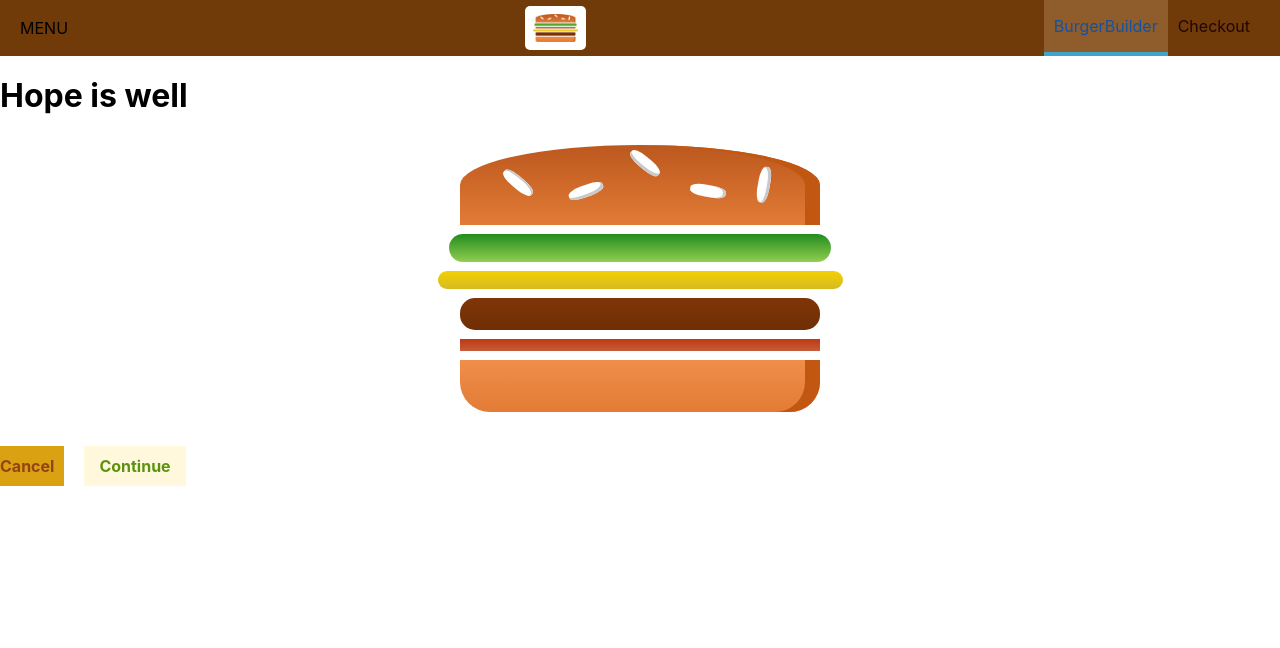
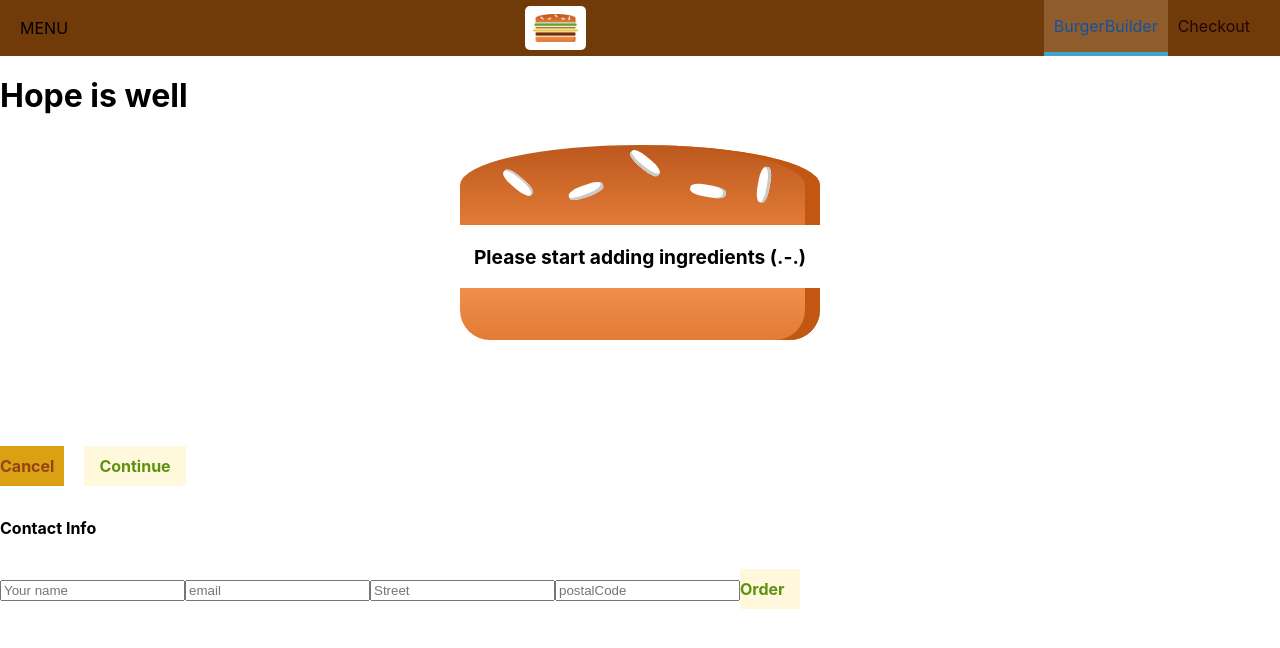
Before and after one commit to gaiyadev/Burger-app, a React (Create React App) app: page /checkout in a window 1280 px wide. Both pictures are taken after a click on the button "Continue". Shown: the top 648 px of the page. Built offline with nearby package versions, Linux system fonts and the light colour scheme.

Commit message:
contact info added

```diff
--- a/src/containers/BurgerBuilder/BurgerBuilder.js
+++ b/src/containers/BurgerBuilder/BurgerBuilder.js
@@ -102,35 +102,18 @@ class BurgerBuilder extends Component {
 
     //..Function to checkout
     purchaseContinueHandler = () => {
-        // this.setState({ loading: true });
+        const queryParams = [];
+        for (let i in this.state.ingredients) {
+            queryParams.push(encodeURIComponent(i) + '=' +
+                encodeURIComponent(this.state.ingredients[i]));
 
-        // const orderData = {
-        //     ingredients: this.state.ingredients,
-        //     price: this.state.totalPrice,
-        //     customer: {
-        //         name: 'Obed M.',
-        //         address: {
-        //             street: 'kd str5',
-        //             zipCode: '4687',
-        //             country: 'Nigeria'
-        //         },
-        //         email: 'test@me.com'
-        //     },
-        //     deliveryMethod: 'fast'
-        // };
-
-        // axios.post('/orders.json', orderData)
-        //     .then(response => {
-        //         this.setState({ loading: false, purchasable: false })
-        //         console.log(response)
-
-        //     })
-        //     .catch(err => {
-        //         this.setState({ loading: false, purchasable: false })
-        //         console.log(err)
-        //     });
-
-        this.props.history.push('checkout')
+        }
+        queryParams.push('price=' + this.state.totalPrice);
+        const queryString = queryParams.join('&');
+        this.props.history.push({
+            pathname: '/checkout',
+            search: '?' + queryString
+        })
 
     }
 
--- a/src/containers/BurgerBuilder/Checkout/Checkout.js
+++ b/src/containers/BurgerBuilder/Checkout/Checkout.js
@@ -1,17 +1,14 @@
 import React, { Component } from 'react';
 import CheckoutSummary from '../../../components/Order/CheckoutSummary/CheckoutSummary';
+import { Route } from 'react-router-dom';
+import ContactData from '../../../containers/BurgerBuilder/Checkout/Contact/Contact';
 
 class Checkout extends Component {
     constructor(props) {
         super(props);
         this.state = {
-            ingredients: {
-                salad: 1,
-                cheese: 1,
-                meat: 1,
-                bacon: 1
-
-            }
+            ingredients: null,
+            totalPrice: 0,
         }
     }
     checkoutCancalledHandler = () => {
@@ -21,7 +18,20 @@ class Checkout extends Component {
     checkoutContinueHandler = () => {
         this.props.history.replace('/checkout/contact-data');
     }
+    componentWillMount() {
+        const query = new URLSearchParams(this.props.location.search);
+        const ingredients = {}
+        let price = 0;
+        for (let params of query.entries()) {
+            if (params[0] === 'price') {
+                price = params[1];
+            } else {
+                ingredients[params[0]] = +params[1];
 
+            }
+        }
+        this.setState({ ingredients: ingredients, totalPrice: price });
+    }
 
     render() {
         return (
@@ -31,6 +41,10 @@ class Checkout extends Component {
                     checkoutCancalled={this.checkoutCancalledHandler}
                     checkoutContinue={this.checkoutContinueHandler}
                 />
+                <Route path={this.props.match.path + '/contact-data'}
+                    render={() => (<ContactData ingredients={this.state.ingredients}
+                        price={this.state.totalPrice} />)}
+                />
             </div>
         );
     }
--- /dev/null
+++ b/src/containers/BurgerBuilder/Checkout/Contact/Contact.css
@@ -0,0 +1,11 @@
+.ContactData {
+    margin: 20px auto;
+    width: 80%;
+    text-align: center;
+}
+
+@media(min-width: 600px) {
+    .Contact {
+        width: 500px;
+    }
+}
--- /dev/null
+++ b/src/containers/BurgerBuilder/Checkout/Contact/Contact.js
@@ -0,0 +1,65 @@
+import React, { Component } from 'react';
+import Button from '../../../../components/UI/Button/Button';
+import styles from '../../../BurgerBuilder/Checkout/Contact/Contact.css';
+import axios from '../../../../axios-order';
+
+class ContactData extends Component {
+    state = {
+        name: '',
+        email: '',
+        address: {
+            street: '',
+            postalCode: ''
+        },
+        loading: false
+    }
+
+    orderHandler = (event) => {
+        event.preventDefault();
+        this.setState({ loading: true });
+
+        const orderData = {
+            ingredients: this.props.ingredients,
+            price: this.props.price,
+            customer: {
+                name: 'Obed M.',
+                address: {
+                    street: 'kd str5',
+                    zipCode: '4687',
+                    country: 'Nigeria'
+                },
+                email: 'test@me.com'
+            },
+            deliveryMethod: 'very fast'
+        };
+
+        axios.post('/orders.json', orderData)
+            .then(response => {
+                this.setState({ loading: false, purchasable: false })
+                console.log(response)
+
+            })
+            .catch(err => {
+                this.setState({ loading: false, purchasable: false })
+                console.log(err)
+            });
+
+    }
+
+    render() {
+        return (
+            <div className={styles.ContactData} >
+                <h4>Contact Info</h4>
+                <form>
+                    <input type="text" name="name" placeholder="Your name" />
+                    <input type="email" name="email" placeholder="email" />
+                    <input type="text" name="street" placeholder="Street" />
+                    <input type="text" name="postalCode" placeholder="postalCode" />
+                    <Button cliked={this.orderHandler} btnType="Success">Order</Button>
+                </form>
+            </div>
+        );
+    }
+}
+
+export default ContactData;
```
